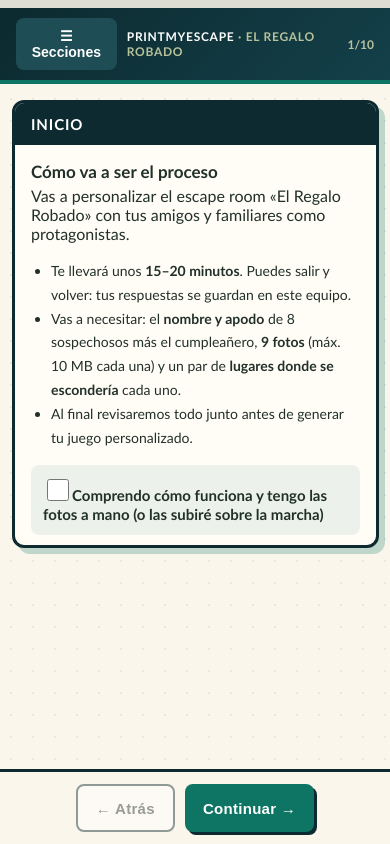
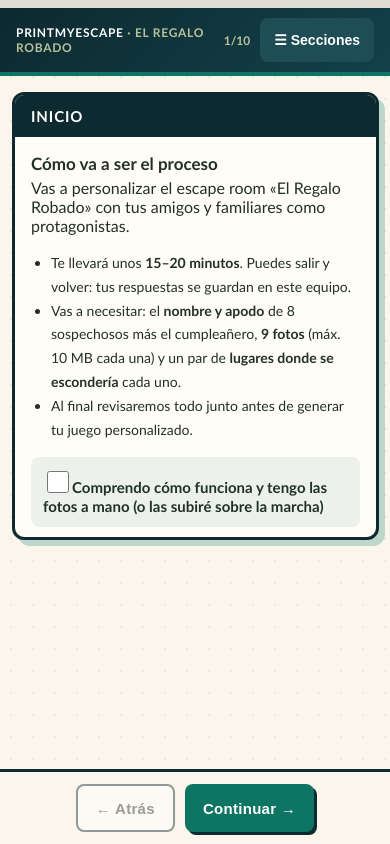
Before and after one commit to kreatures-studio/printmyescape, a plain HTML site: page wizard/index.html in a window 390 px wide. Drawn offline with Linux system fonts and the light colour scheme.

Commit message:
wizard: hamburguesa a la derecha en movil

```diff
--- a/wizard/index.html
+++ b/wizard/index.html
@@ -135,7 +135,9 @@
   }
   #drawer h2 { margin: 0; padding: 14px 16px; font-size: 14px; text-transform: uppercase; letter-spacing: .06em; background: var(--abyss); color: #fff; }
   #drawerList { overflow-y: auto; padding: 10px; flex: 1; }
-  body.mobile #menuBtn { display: block; }
+  body.mobile #menuBtn { display: block; order: 5; }
+  body.mobile #top h1 { flex: 1; }
+  body.mobile #stepcount { margin-left: 0; }
   body.mobile main { display: block; }
   body.mobile #top { position: sticky; top: 0; z-index: 30; }
   body.mobile #drawer {
```
